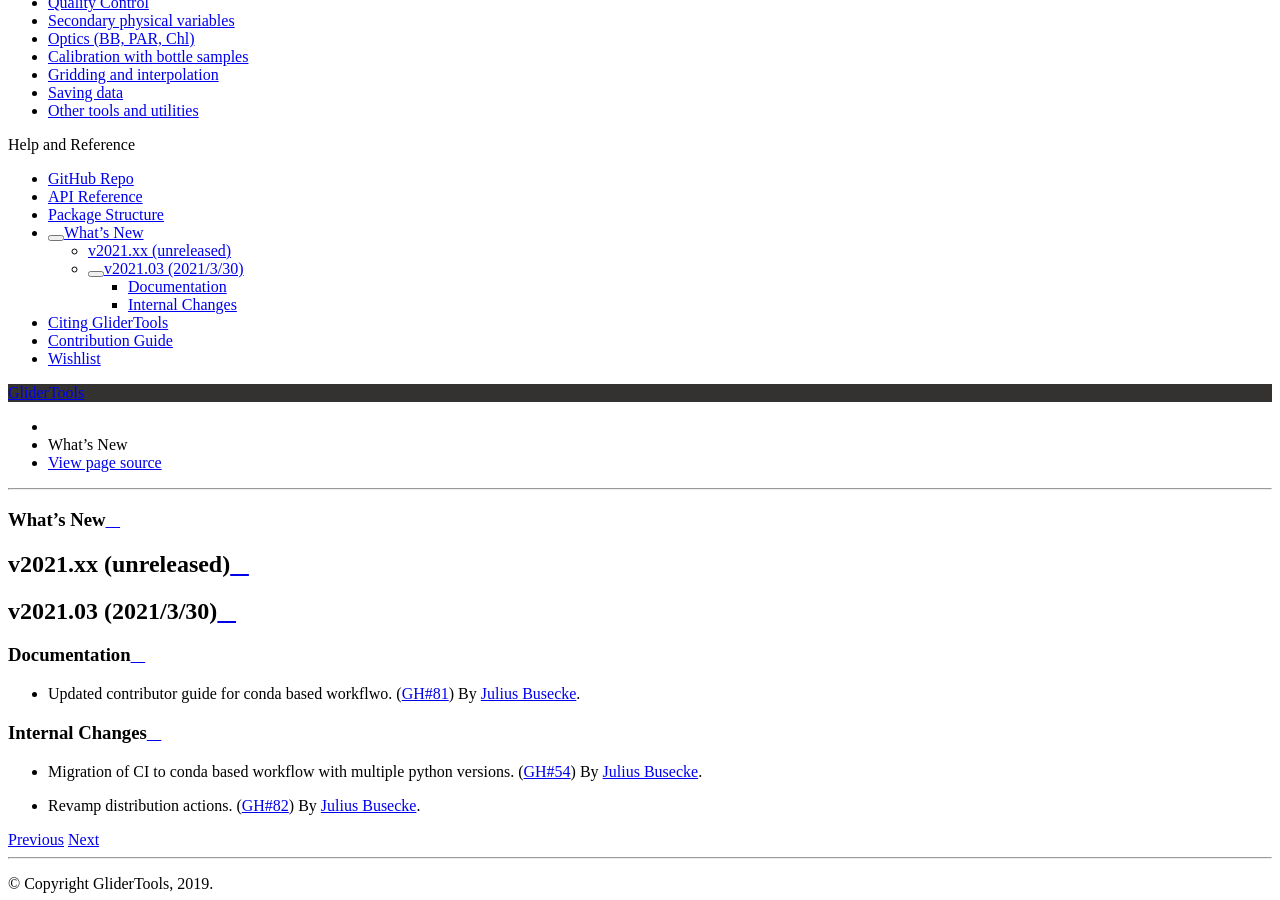
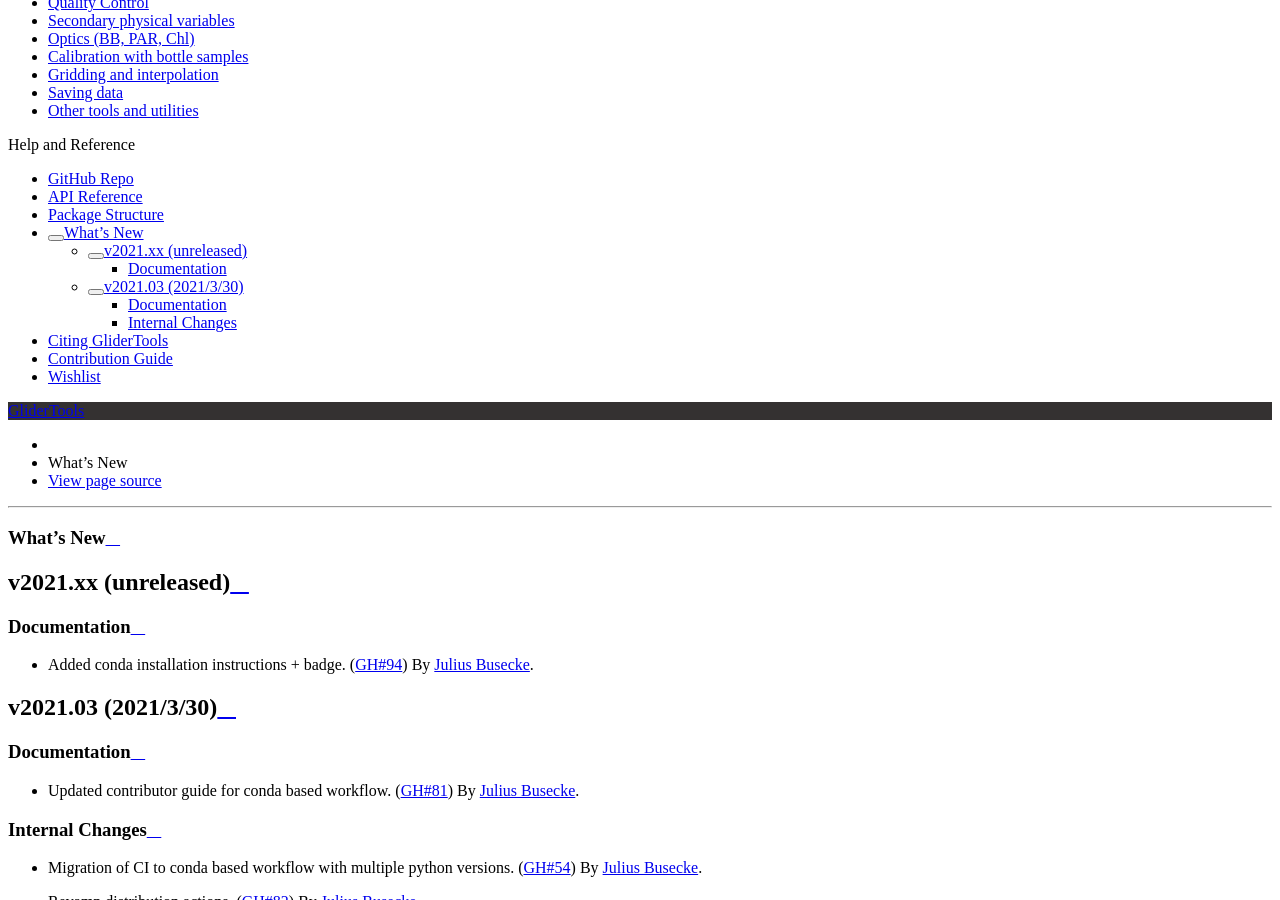
Before and after one commit to GliderToolsCommunity/GliderTools, a Sphinx documentation site: the page built from docs/whats-new.rst, in a window 1280 px wide and 900 px high, scrolled down 529 px. Built offline with Sphinx 7.4.7 and the Read the Docs theme 2.0.0, drawn with Linux system fonts in a browser that asks for light colours.

Commit message:
Update whats-new.rst

```diff
--- a/docs/whats-new.rst
+++ b/docs/whats-new.rst
@@ -27,7 +27,9 @@
 
 .. _whats-new.2021.xx:
 
-
+Documentation
+~~~~~~~~~~~~~
+- Added conda installation instructions + badge. (:pull:`94`) By `Julius Busecke <https://github.com/jbusecke>`_.
 
 v2021.03 (2021/3/30)
 -------------------------
@@ -36,7 +38,7 @@
 
 Documentation
 ~~~~~~~~~~~~~
-- Updated contributor guide for conda based workflwo. (:pull:`81`) By `Julius Busecke <https://github.com/jbusecke>`_.
+- Updated contributor guide for conda based workflow. (:pull:`81`) By `Julius Busecke <https://github.com/jbusecke>`_.
 
 Internal Changes
 ~~~~~~~~~~~~~~~~
```
